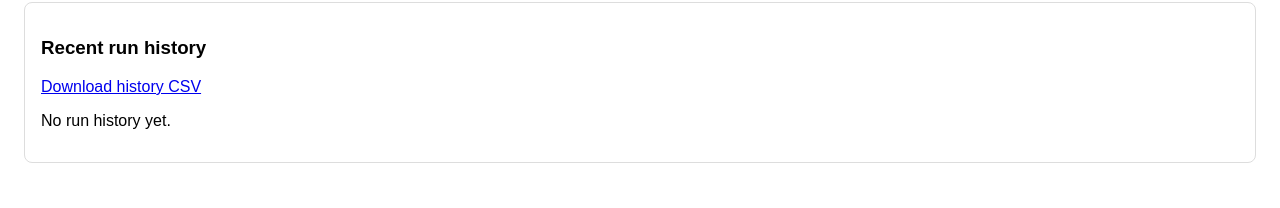
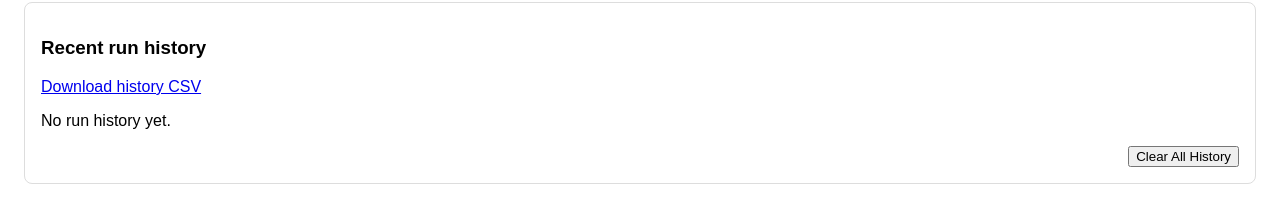
Before and after one commit to sushantbhattaraii/neighbor-signature-subgraph-matching, a Flask app: page / in a window 1280 px wide. Shown: the part 1664-1872 px from the top of the page. Before the commit the page ends 1827 px from the top, so only its background shows below. Run offline with Flask 3, Linux system fonts and the light colour scheme.

Commit message:
Add clear history form with confirmation
Added a form to clear all saved history records with a confirmation prompt.

```diff
--- a/gui/templates/index.html
+++ b/gui/templates/index.html
@@ -18,6 +18,11 @@
     pre { white-space: pre-wrap; word-wrap: break-word; }
     .success { color: #0a6; }
     .error { color: #a00; }
+    .history-actions {
+      display: flex;
+      justify-content: flex-end;
+      margin-top: 12px;
+    }
   </style>
 </head>
 <body>
@@ -330,6 +335,17 @@
     {% else %}
       <p>No run history yet.</p>
     {% endif %}
+    <form method="post">
+        <div class="history-actions">
+          <button
+            type="submit"
+            name="action"
+            value="clear_history"
+            onclick="return confirm('Delete all saved history records?');">
+            Clear All History
+          </button>
+        </div>
+      </form>
   </div>
 
   {% if result.error %}
```
